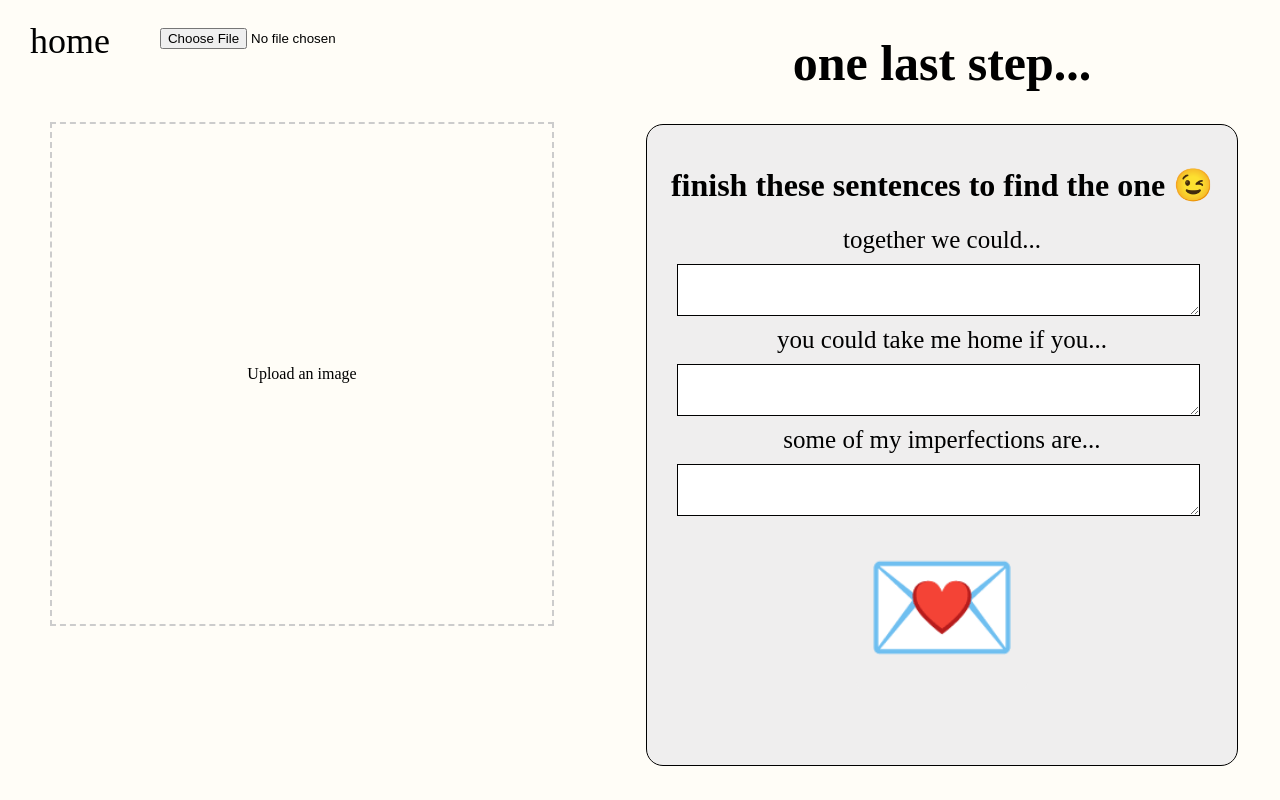
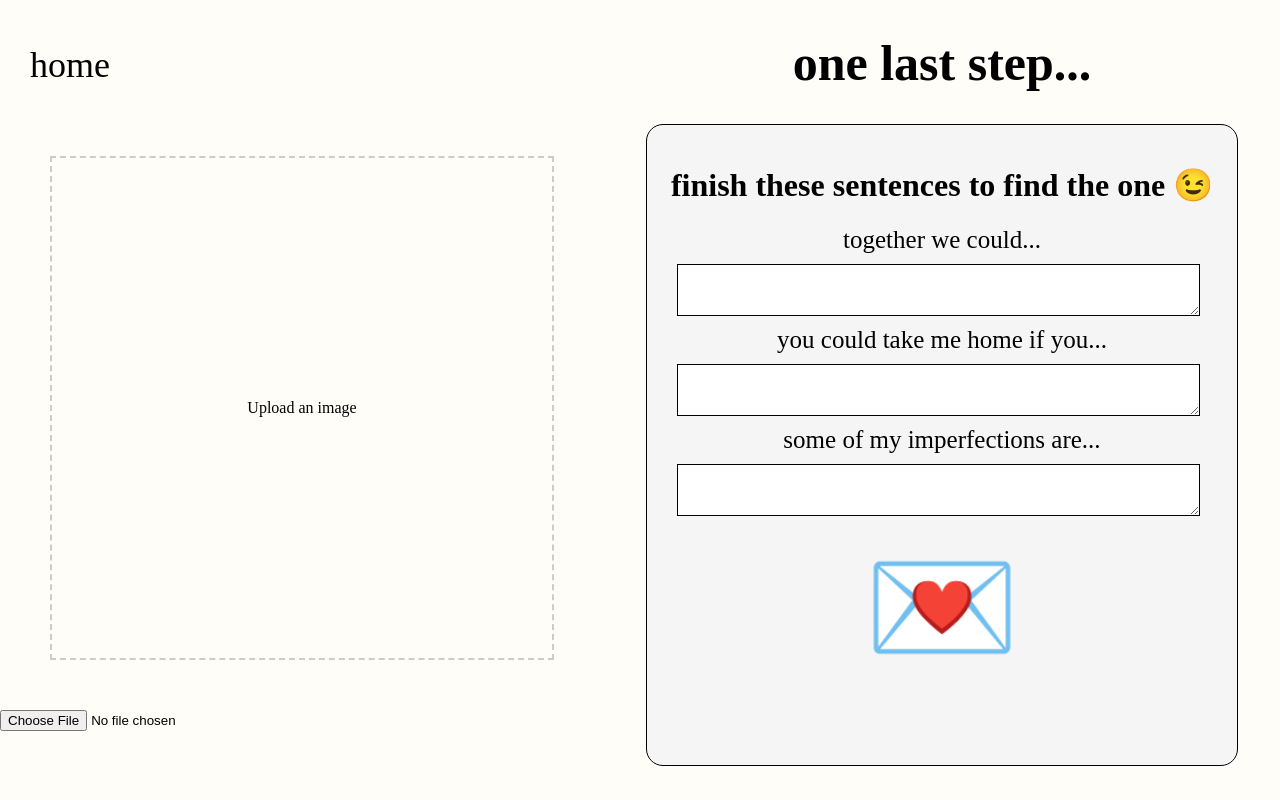
Before and after one commit to ja9-z/hoos-thrifty, a React (Create React App) app: page /seller in a window 1280 px wide. Built offline with nearby package versions, Linux system fonts and the light colour scheme.

Commit message:
button color

```diff
--- a/src/pages/Prompts.css
+++ b/src/pages/Prompts.css
@@ -16,7 +16,7 @@
     width: 550px;
     margin-top: 100px;
     margin:auto;
-    background-color: #efeeee;
+    background-color: #f5f5f5;
     outline-style: solid;
     outline-width: 1.5px;
     border-radius: 2vh;
@@ -86,7 +86,7 @@
 }
 
 .loveButton{
-    background:#efeeee;
+    background:#f5f5f5;
     font-size:125px;
     border:0;
     padding:8px;
--- a/src/pages/SellerScreen.css
+++ b/src/pages/SellerScreen.css
@@ -2,6 +2,7 @@
     display: flex;
     flex-direction: row;
     margin: auto;
+    align-items: center;
 }
 
 .container-header{
@@ -49,3 +50,7 @@
     margin: 10vh 10vh;
     padding: 2vh 2vh;
 }
+
+.fileButton{
+    margin-left: 25vh;
+}
--- a/src/pages/SellerScreen.js
+++ b/src/pages/SellerScreen.js
@@ -43,7 +43,6 @@ return (
             >
                 home
             </motion.button>
-        <input type="file" onChange={handleImageChange} accept="image/*" />
         <div
         style={{
             width: "500px", // Set the box width
@@ -63,6 +62,7 @@ return (
         >
         {!image && <span>Upload an image</span>} {/* Placeholder text */}
         </div>
+        <input name = "fileButton" type="file" onChange={handleImageChange} accept="image/*" />
         </div>
         <div class = "main-container">
             <h1 class = "header">one last step...</h1>
```
